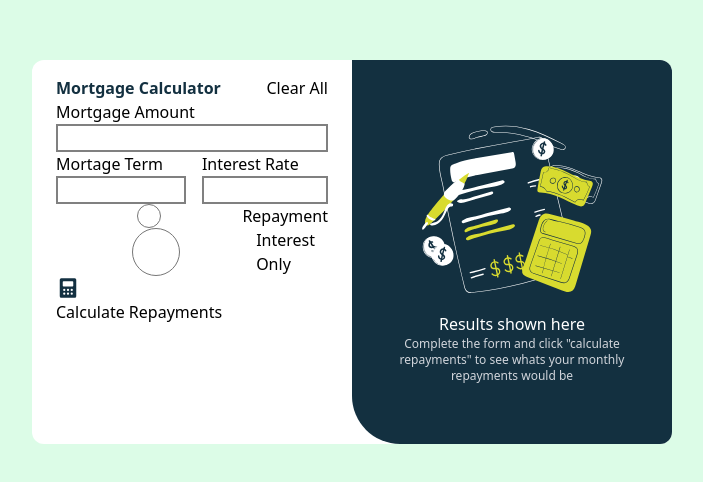
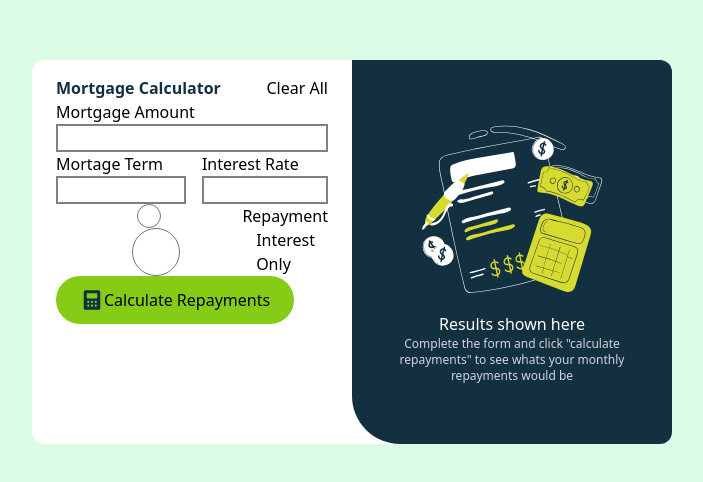
Before and after one commit to ash-109/mortgage-repayment-calculator, a website: page index.html in a window 1280 px wide. Shown: the part 148-630 px from the top of the page, without its empty margins (288-991 px from the left). Drawn offline with Linux system fonts and the light colour scheme.

Commit message:
add style to the submit button

```diff
--- a/index.html
+++ b/index.html
@@ -42,7 +42,7 @@
           <input type="radio" id="interest_only" value="interest_only" />
           <label for="interest_only">Interest Only</label></div>
         </div>
-        <button type="submit"> <img src="./assets/images/icon-calculator.svg" alt=""> Calculate Repayments</button>
+        <button type="submit" class="flex bg-lime-500 py-3 px-6 rounded-[50px]" id="btn_submit"> <img src="./assets/images/icon-calculator.svg" alt=""> Calculate Repayments</button>
       </form>
 
     </div>
```
Also changed, not shown: dist/style.css.
